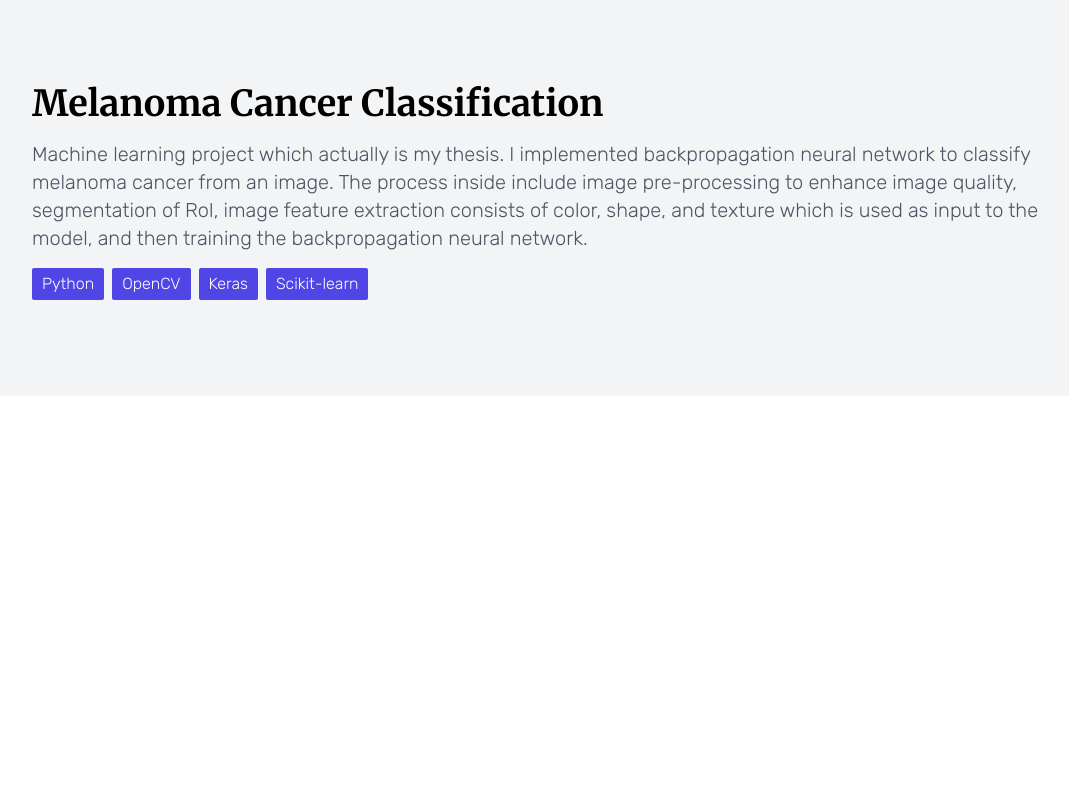
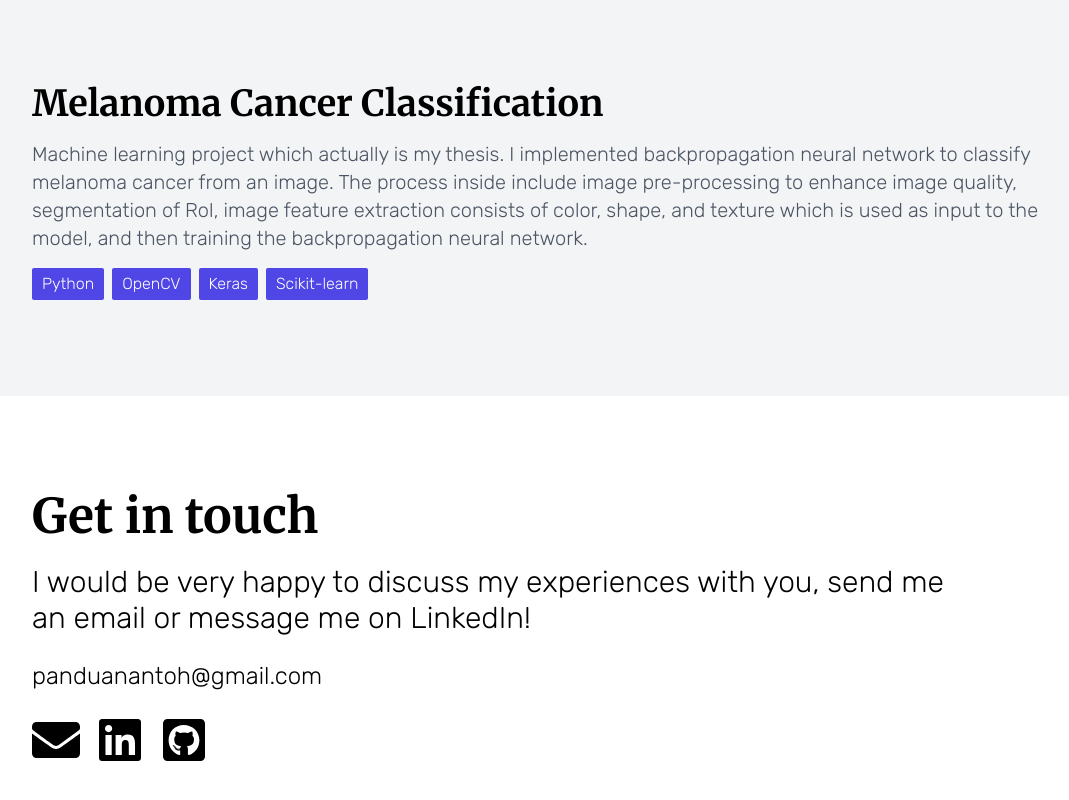
Before and after one commit to panduananto/portfolio-v2, a React (Create React App) app: page / in a window 1280 px wide. Shown: the part 2968-3768 px from the top of the page, without its empty margins (96-1165 px from the left). Before the commit the page ends 3364 px from the top, so only its background shows below. Built offline with nearby package versions, Linux system fonts and the light colour scheme.

Commit message:
contact section

```diff
--- a/package.json
+++ b/package.json
@@ -9,6 +9,7 @@
     "@testing-library/user-event": "^12.8.3",
     "react": "^17.0.2",
     "react-dom": "^17.0.2",
+    "react-icons": "^4.2.0",
     "react-router-dom": "^5.2.0",
     "react-scripts": "4.0.3",
     "web-vitals": "^1.1.2"
--- /dev/null
+++ b/src/components/Contact.js
@@ -0,0 +1,36 @@
+import React from 'react';
+import { IconContext } from 'react-icons/lib';
+import { FaEnvelope, FaGithubSquare, FaLinkedin } from 'react-icons/fa';
+
+import Container from './Container';
+
+function Contact() {
+  return (
+    <Container>
+      <h3 className="text-title mb-6">Get in touch</h3>
+      <p className="font-thin text-lg md:text-3xl mb-6 pr-0 lg:pr-24">
+        I would be very happy to discuss my experiences with you, send me an email or message me on LinkedIn!
+      </p>
+      <a href="mailto:panduanantoh@gmail.com" className="block font-thin text-2xl hover:underline mb-6">
+        panduanantoh@gmail.com
+      </a>
+      <IconContext.Provider
+        value={{ className: 'transition-transform h-8 md:h-12 w-8 md:w-12 transform hover:scale-125' }}
+      >
+        <div className="flex flex-row items-start gap-4">
+          <a href="mailto:panduanantoh@gmail.com">
+            <FaEnvelope></FaEnvelope>
+          </a>
+          <a href="https://www.linkedin.com/panduanantoh">
+            <FaLinkedin></FaLinkedin>
+          </a>
+          <a href="https://www.github.com/panduananto">
+            <FaGithubSquare></FaGithubSquare>
+          </a>
+        </div>
+      </IconContext.Provider>
+    </Container>
+  );
+}
+
+export default Contact;
--- a/src/components/Landing.js
+++ b/src/components/Landing.js
@@ -1,5 +1,6 @@
 import React from 'react';
 
+import Contact from './Contact';
 import Container from './Container';
 import Header from './Header';
 import Introduction from './Introduction';
@@ -13,6 +14,7 @@ function Landing() {
         <Introduction></Introduction>
       </Container>
       <Project></Project>
+      <Contact></Contact>
     </>
   );
 }
--- a/tailwind.config.js
+++ b/tailwind.config.js
@@ -14,6 +14,9 @@ module.exports = {
   variants: {
     extend: {
       borderWidth: ['hover'],
+      height: ['hover'],
+      width: ['hover'],
+      transform: ['hover'],
     },
   },
   plugins: [],
```
Also changed, not shown: 1 other file (tests, documents, lock files or other folders).
